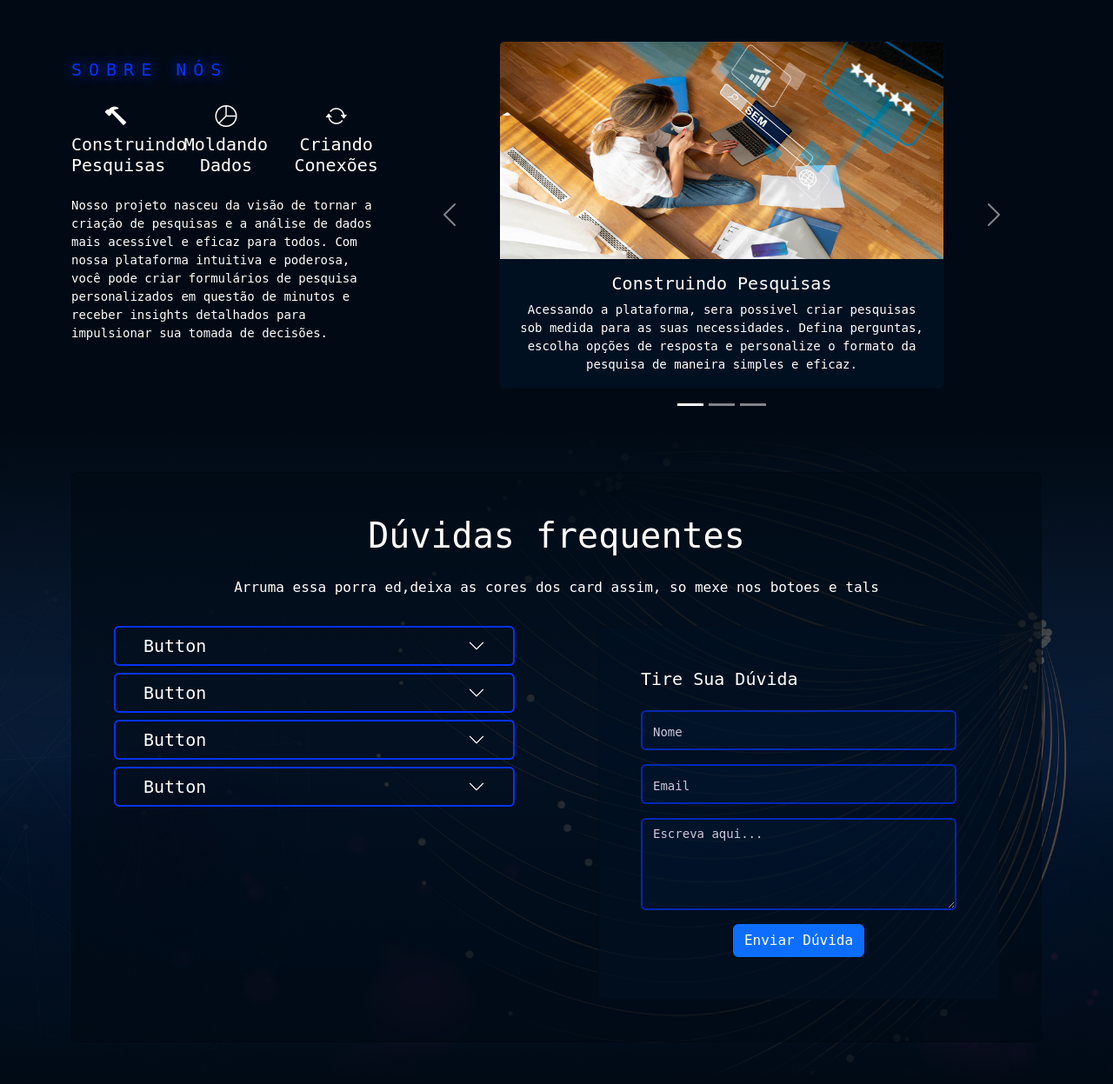
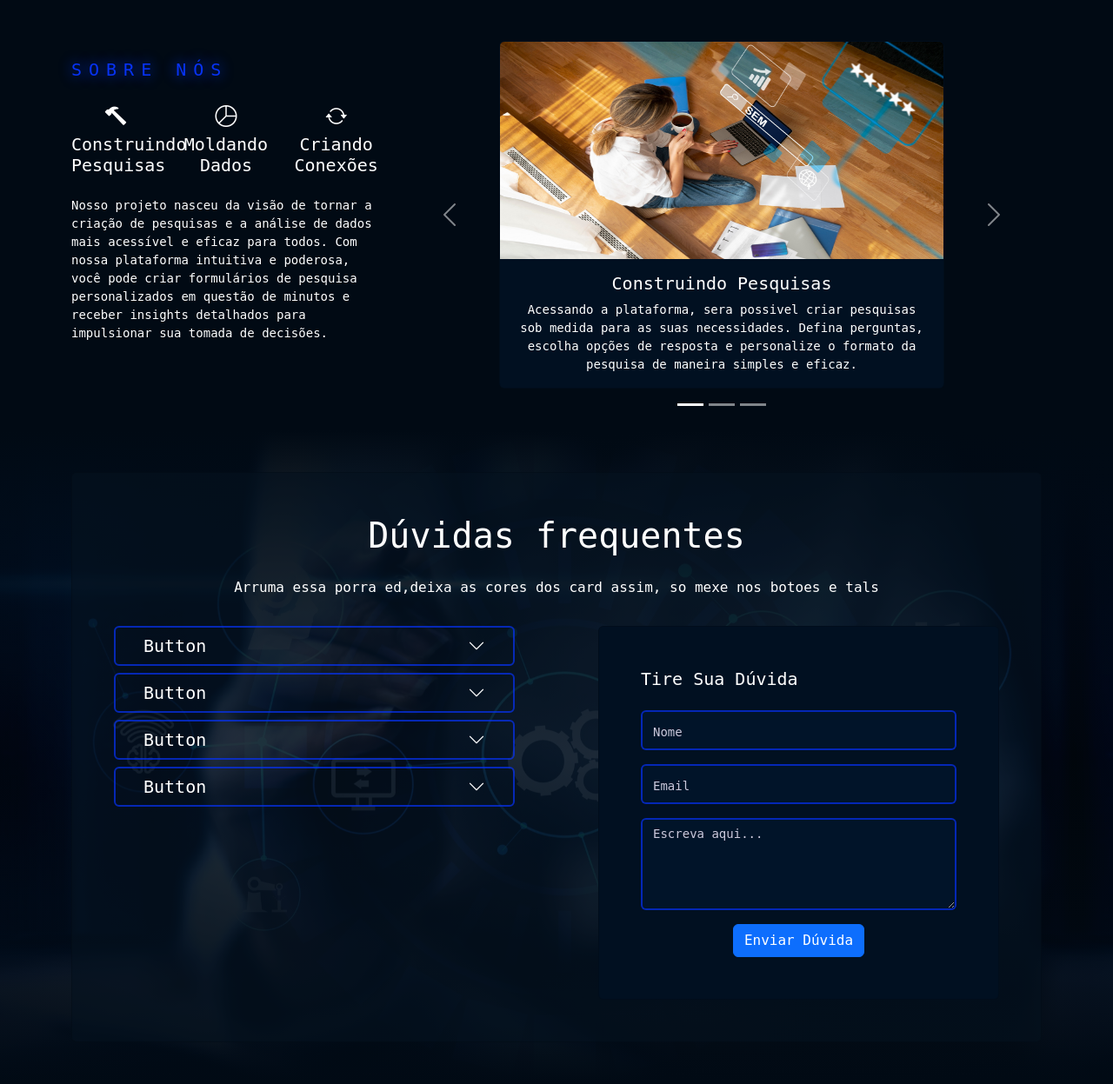
Before and after one commit to YuriPierriV/make-questions, a Flask app: page / in a window 1280 px wide. Shown: the part 801-2048 px from the top of the page at 87% size. Run offline with Flask 3, Linux system fonts and the light colour scheme; some web fonts are replaced.

Commit message:
Alterações botões duvidas, começo cadastro

```diff
--- a/static/script.js
+++ b/static/script.js
@@ -7,51 +7,56 @@ document.addEventListener("DOMContentLoaded", function() {
 
     const buttons = document.querySelectorAll('.btn-duvidas');
 
+
+    loginBtn.style.borderColor = '#0733f6b2';
+
     buttons.forEach(button => {
+        button.style.borderColor = '#0733f6b2';
+
+
         button.addEventListener('click', () => {
-                // Fecha todos os textos ocultos
             const textoId = `texto-${button.id}`;
             const textoOculto = document.getElementById(textoId);
             const iconBtn = button.querySelector('.icon-btn');
 
+            // Adicione estas linhas para mudar a cor da fonte do botão
+            buttons.forEach(b => {
+                b.style.color = ''; // Volta à cor padrão para todos os botões
+                b.style.backgroundColor = '';
+            });
+             // Define a cor da fonte do botão clicado
+            button.style.color = '#fff';
+            button.style.backgroundColor = "#011021";
+
             if (window.getComputedStyle(textoOculto).getPropertyValue("display") === 'block') {
-                    console.log(window.getComputedStyle(textoOculto).getPropertyValue("display"));
                 textoOculto.style.display = 'none';
                 iconBtn.classList.remove('bi-chevron-up');
                 iconBtn.classList.add('bi-chevron-down');
-                    document.querySelectorAll('.texto-oculto').forEach(texto => {
-                        texto.style.display = 'none';
+                buttons.forEach(b => {
+                    b.style.color = ''; // Volta à cor padrão para todos os botões
+                    b.style.backgroundColor = '';
                 });
             } else {
                 document.querySelectorAll('.texto-oculto').forEach(texto => {
-                        if(texto.id != textoId){
+                    if (texto.id != textoId) {
                         texto.style.display = 'none';
-                            console.log(window.getComputedStyle(textoOculto).getPropertyValue("display"));
+                        document.querySelectorAll('.bi-chevron-up').forEach(up => {
+                            up.classList.replace('bi-chevron-up', 'bi-chevron-down');
+
+                        })
+
+
+                    }
+                });
+                textoOculto.style.display = 'block';
+                iconBtn.classList.remove('bi-chevron-down');
+                iconBtn.classList.add('bi-chevron-up');
             }
 
         });
-                    console.log(window.getComputedStyle(textoOculto).getPropertyValue("display"));
-                    textoOculto.style.display = 'block';
-                    iconBtn.classList.remove('bi-chevron-down');
-                    console.log(window.getComputedStyle(textoOculto).getPropertyValue("display"));
-                    iconBtn.classList.add('bi-chevron-up');
-
-
-                }
-
-
-
-                // Redefine todos os ícones para baixo
-                document.querySelectorAll('.icon-btn').forEach(icon => {
-                    icon.classList.remove('bi-chevron-up');
-                    icon.classList.add('bi-chevron-down');
     });
 
 
-
-
-            });
-        });
 
 
 
--- a/static/style.css
+++ b/static/style.css
@@ -303,25 +303,25 @@ body::-webkit-scrollbar-thumb {
 }
 
 .card-duvidas{
-    background-color: #011021a2;
+    background-color: #011021;
     border-radius: 0.375rem;
 }
 
 .card-duvidas-geral{
-    background-color: #010a149c;
+    background-color: #0612209c;
 
     border-radius: 0.375rem;
 }
 
 #duvidas{
-    background-image: linear-gradient(to bottom, #010A14, #010a1498 50%, #010a14d7 90%, #010A14),url(/static/img/bg2.jpg);
+    background-image: linear-gradient(to bottom, #010A14, #010a1498 50%, #010a14d7 80%, #010A14),url(/static/img/bg2.jpg);
     background-position:center;
     background-size: cover;
 }
 
 .btn-duvidas{
     background-color: none;
-    border: 2px solid #0733F6;
+    border: 2px solid #0733f6b2;
     color: #fff;
     text-align: start;
     padding-left: 2rem;
@@ -329,6 +329,12 @@ body::-webkit-scrollbar-thumb {
     font-size: 20px;
     vertical-align: middle;
 }
+
+.btn-duvidas:hover, .btn-duvidas:focus, .btn-duvidas:active{
+    border: 2px solid #0733f6b2;
+
+}
+
 
 .text-duvidas{
     font-size: 20px;
--- a/templates/index.html
+++ b/templates/index.html
@@ -61,7 +61,7 @@
                                         </div>
                                     </form>
                                 </div>
-                                <a href="#" class="text-end cadastro-text">Cadastre-se</a>
+                                <a href="/cadastro" class="text-end cadastro-text">Cadastre-se</a>
                             </div>
                         </li>
                     </ul>
@@ -75,7 +75,7 @@
             </div>
             <div class="container pb-5 drop ps-0 pe-0">
                 <div class="row text-white justify-content-center">
-                    <div class="col-md-4 justify-content-center under-border bar-color pt-5">
+                    <div class="col-md-4 justify-content-center under-border bar-color p-5">
                         <p class="text-inicio">
                             Crie formulários de pesquisa com ferramentas simples e dinâmicas
                         </p>
@@ -200,7 +200,7 @@
                                     Texto do botão expandido
                                 </div>
 
-                                <button class="btn btn-duvidas" type="button" id="btn-2">
+                                <button class="btn btn-duvidas" type="button" id="btn-2" >
                                     <div class="row">
                                         <div class="col-md-6">
                                             Button
```
Also changed, not shown: static/img/bg2.jpg. Lines whose indentation alone changed are shown as unchanged.
